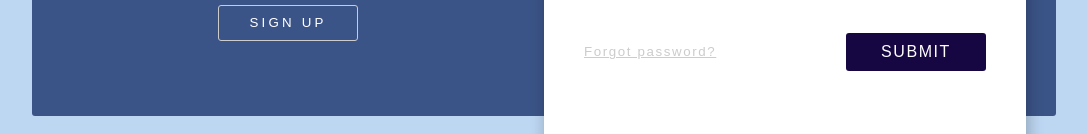
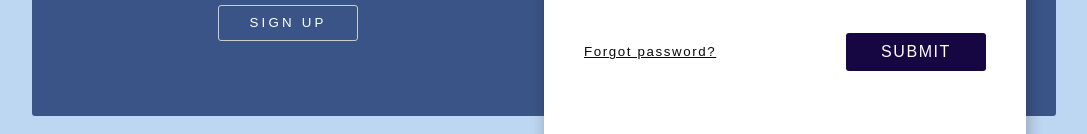
Before and after one commit to lilith1995/RegistrationForm, a React (Create React App) app: page / in a window 1280 px wide. Shown: the part 449-583 px from the top of the page, without its empty margins (96-1183 px from the left). Built offline with nearby package versions, Linux system fonts and the light colour scheme.

Commit message:
Changed style

```diff
--- a/src/login/Login.css
+++ b/src/login/Login.css
@@ -180,9 +180,6 @@ input::placeholder {
   background-color: #ccc;
 }
 
-/**
- * * Login and signup forms
- * */
 .user_options-forms {
   position: absolute;
   top: 50%;
@@ -218,12 +215,12 @@ input::placeholder {
   font-family: "Montserrat", sans-serif;
   font-size: 1rem;
   font-weight: 300;
-  color: gray;
+  color: rgb(0, 0, 0);
   letter-spacing: 0.1rem;
   transition: border-color 0.2s ease-in-out;
 }
 .user_options-forms .forms_field-input:focus {
-  border-color: gray;
+  border-color: rgb(82, 72, 110);
 }
 .user_options-forms .forms_buttons {
   display: flex;
@@ -234,7 +231,7 @@ input::placeholder {
 .user_options-forms .forms_buttons-forgot {
   font-family: "Montserrat", sans-serif;
   letter-spacing: 0.1rem;
-  color: #ccc;
+  color: rgb(10, 10, 10);
   text-decoration: underline;
   transition: color 0.2s ease-in-out;
 }
@@ -278,9 +275,6 @@ input::placeholder {
   visibility: visible;
 }
 
-/**
- * * Triggers
- * */
 .user_options-forms.bounceLeft {
   -webkit-animation: bounceLeft 1s forwards;
           animation: bounceLeft 1s forwards;
@@ -299,9 +293,6 @@ input::placeholder {
           animation: bounceRight 1s forwards;
 }
 
-/**
- * * Responsive 990px
- * */
 @media screen and (max-width: 990px) {
   .user_options-forms {
     min-height: 350px;
```
